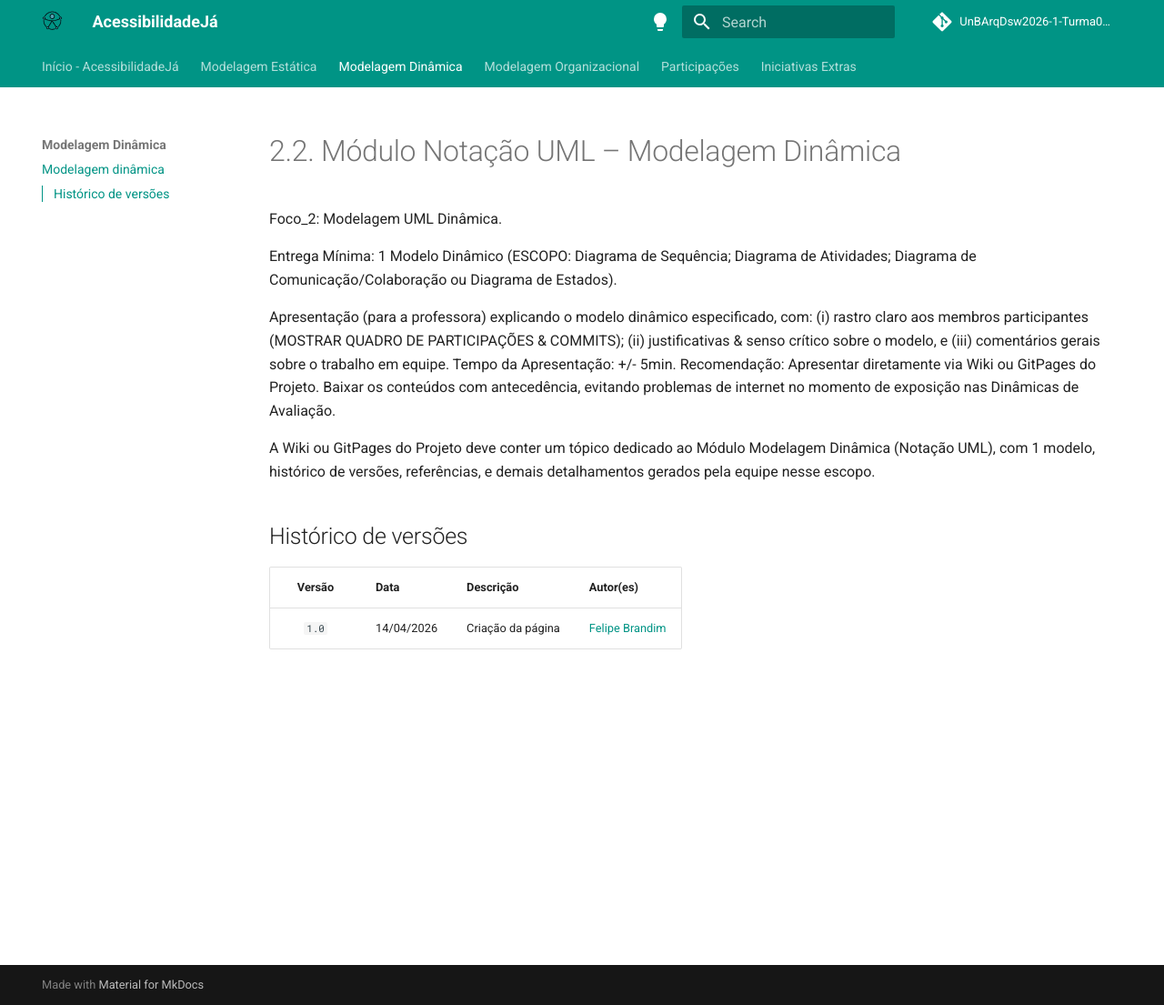
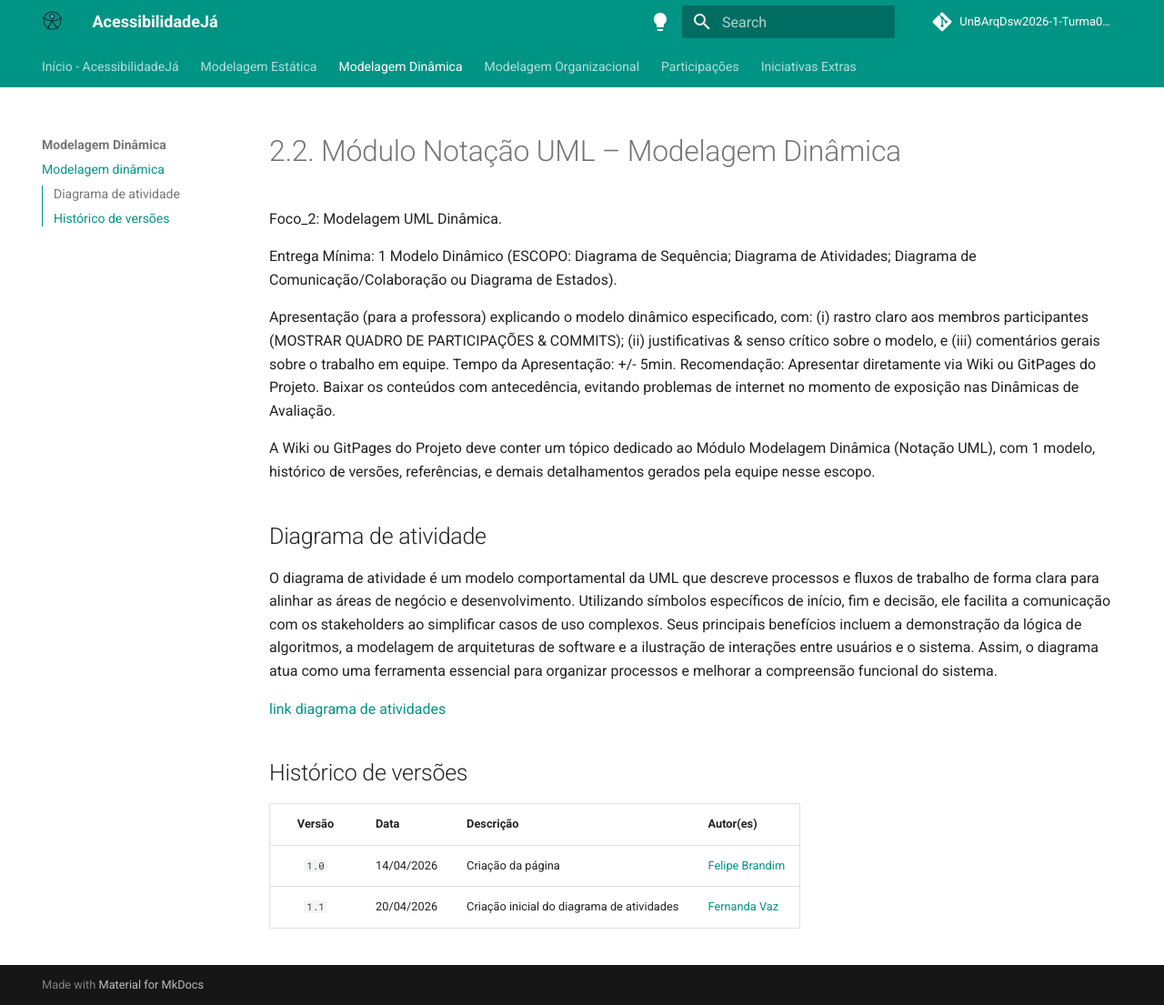
Before and after one commit to UnBArqDsw2026-1-Turma02/2026.01-T02_G4_AcessibilidadeJa_Entrega_02, an MkDocs documentation site: the page built from docs/Modelagem/2.2.ModelagemDinamica.md, in a window 1280 px wide and 1105 px high. Shown: the whole window at 91% size. Built offline with MkDocs 1.6.1 and Material for MkDocs 9.7.7, drawn with Linux system fonts in a browser that asks for light colours; comment, search, counter and statistics services are not loaded.

Commit message:
Docs: Inserção do link do  diagrama de atividades

```diff
--- a/docs/Modelagem/2.2.ModelagemDinamica.md
+++ b/docs/Modelagem/2.2.ModelagemDinamica.md
@@ -8,8 +8,17 @@ Apresentação (para a professora) explicando o modelo dinâmico especificado, c
 
 A Wiki ou GitPages do Projeto deve conter um tópico dedicado ao Módulo Modelagem Dinâmica (Notação UML), com 1 modelo, histórico de versões, referências, e demais detalhamentos gerados pela equipe nesse escopo.
 
+## Diagrama de atividade
+
+O diagrama de atividade é um modelo comportamental da UML que descreve processos e fluxos de trabalho de forma clara para alinhar as áreas de negócio e desenvolvimento. Utilizando símbolos específicos de início, fim e decisão, ele facilita a comunicação com os stakeholders ao simplificar casos de uso complexos. Seus principais benefícios incluem a demonstração da lógica de algoritmos, a modelagem de arquiteturas de software e a ilustração de interações entre usuários e o sistema. Assim, o diagrama atua como uma ferramenta essencial para organizar processos e melhorar a compreensão funcional do sistema.
+
+[ link diagrama de atividades ](https://app.diagrams.net/?src=about)
+
+
+
 ## Histórico de versões
 
 | Versão | Data       | Descrição         | Autor(es)                                           |
 | :----: | :--------- | :---------------- | :-------------------------------------------------- |
 | `1.0`  | 14/04/2026 | Criação da página | [Felipe Brandim](https://github.com/Felipe-Brandim) |
+| `1.1`  | 20/04/2026 | Criação inicial do diagrama de atividades | [Fernanda Vaz ](https://github.com/) |
```
